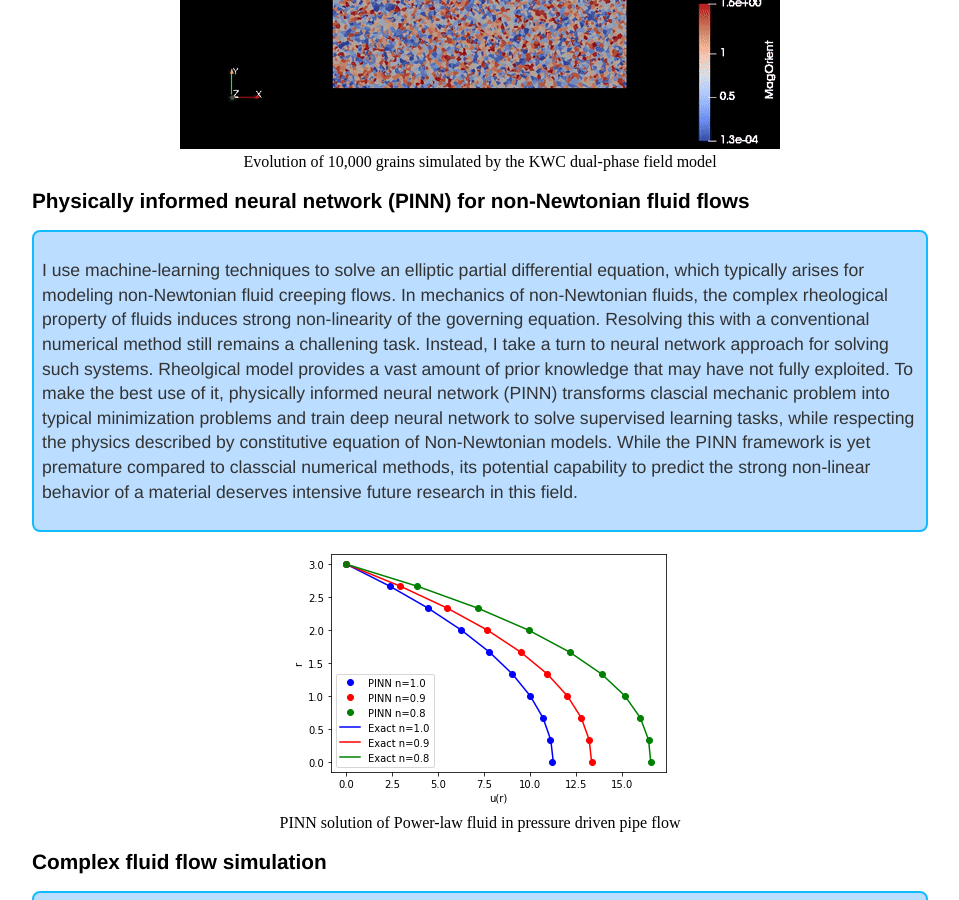
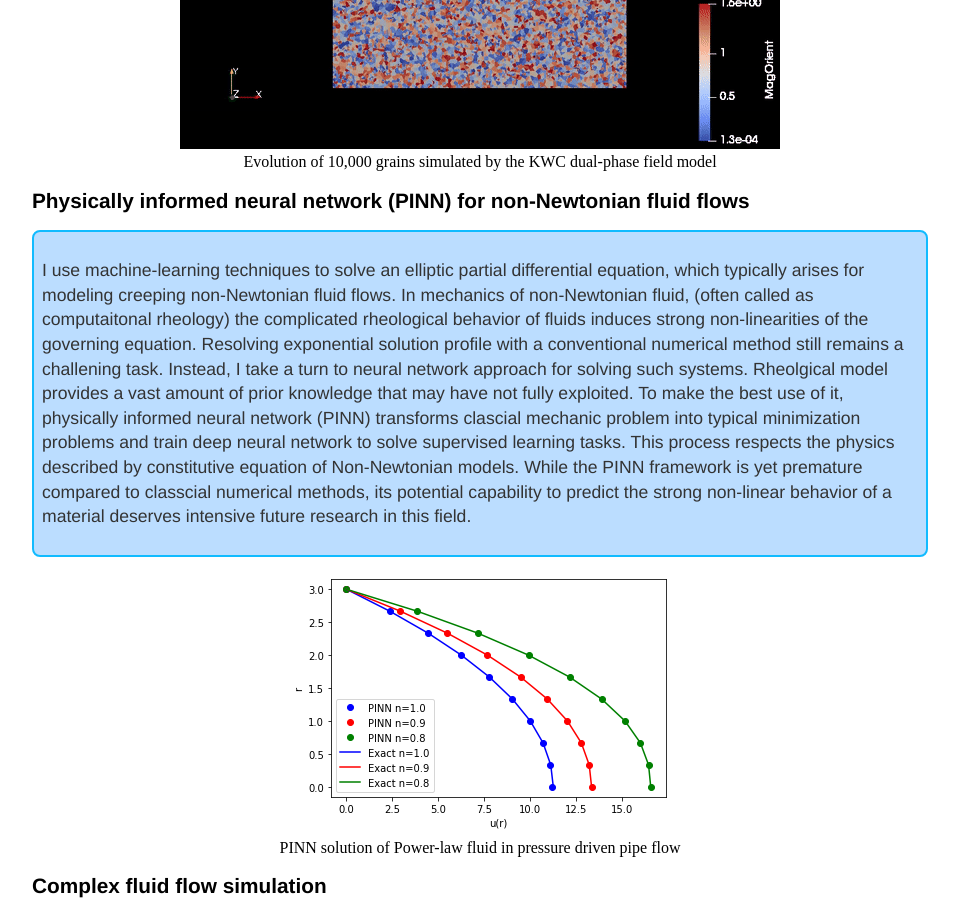
Before and after one commit to jaekwangjk/jaekwangjk.github.io, a Jekyll site: the page built from research.html, in a window 1280 px wide and 900 px high, scrolled down 891 px. Shown: the whole window, without its empty margins (160-1119 px from the left). Built offline with Jekyll 4.4.1, drawn with Linux system fonts in a browser that asks for light colours.

Commit message:
update research

```diff
--- a/research.html
+++ b/research.html
@@ -56,15 +56,17 @@ title: Jaekwang Kim
 	<div class="rounded">
 	<p>
 	I use machine-learning techniques to solve an elliptic partial differential equation, which
-	typically arises for modeling non-Newtonian fluid creeping flows.
-	In mechanics of non-Newtonian fluids, the complex rheological property of fluids
-	induces	strong non-linearity of the governing equation.
-	Resolving this with a conventional numerical method still remains a challening task.
+	typically arises for modeling creeping non-Newtonian fluid flows.
+	In mechanics of non-Newtonian fluid, (often called as computaitonal rheology)
+	the complicated rheological behavior of fluids
+	induces	strong non-linearities of the governing equation.
+	Resolving exponential solution profile with a conventional numerical method still remains a challening task.
 	Instead, I take a turn to neural network approach for solving such systems.
 	Rheolgical model provides a vast amount of prior knowledge that may have not
 	fully exploited. To make the best use of it, physically informed neural network (PINN) transforms
 	clascial mechanic problem into typical minimization problems and train deep neural network
-	to solve supervised learning tasks, while respecting the physics described by constitutive equation of Non-Newtonian models.
+	to solve supervised learning tasks.
+	This process respects the physics described by constitutive equation of Non-Newtonian models.
 	While the PINN framework is yet premature compared to classcial numerical methods,
 	its potential capability to predict the strong non-linear behavior of a material deserves intensive future research in this field.
 	</p></div>
```
